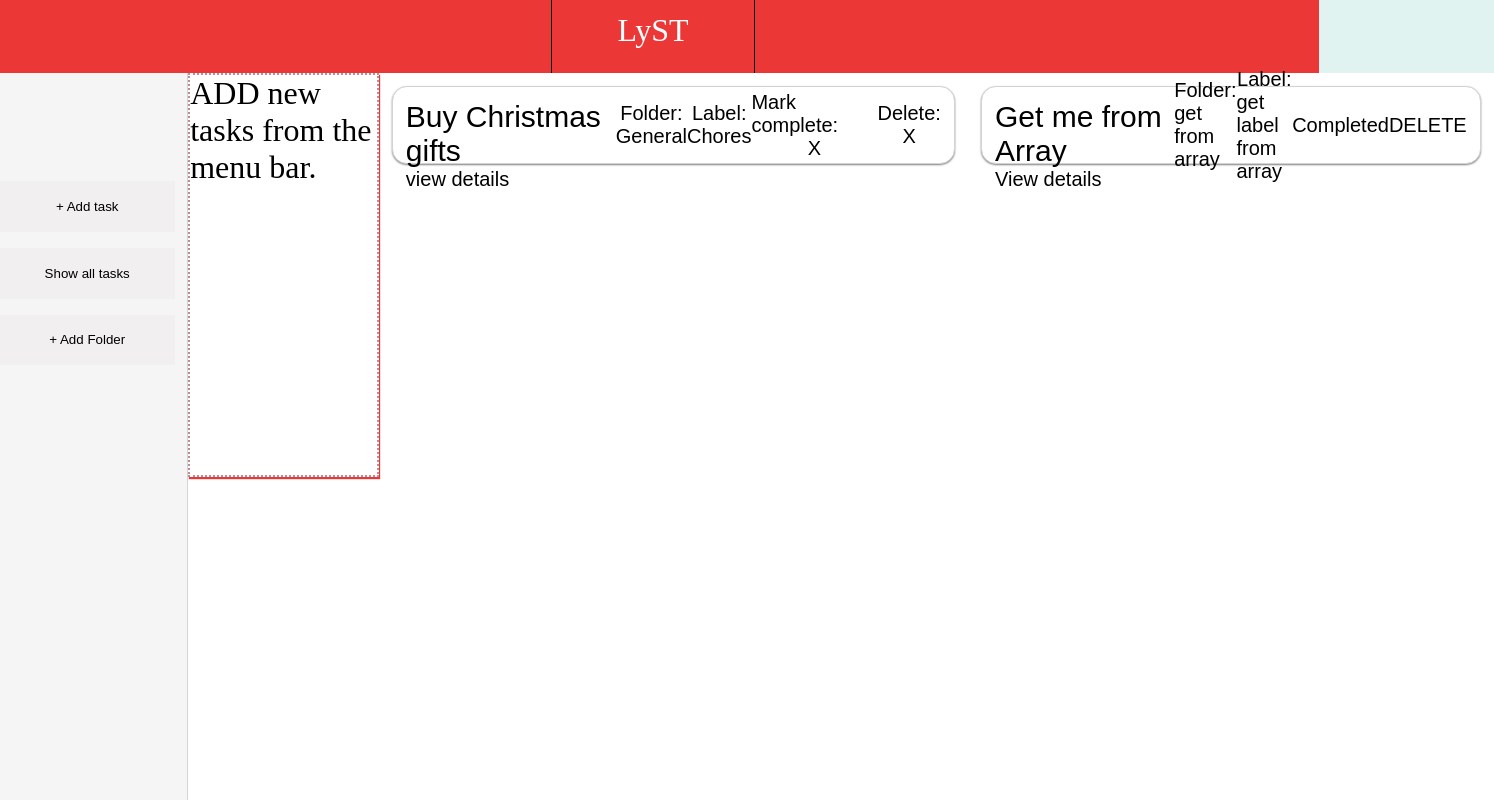
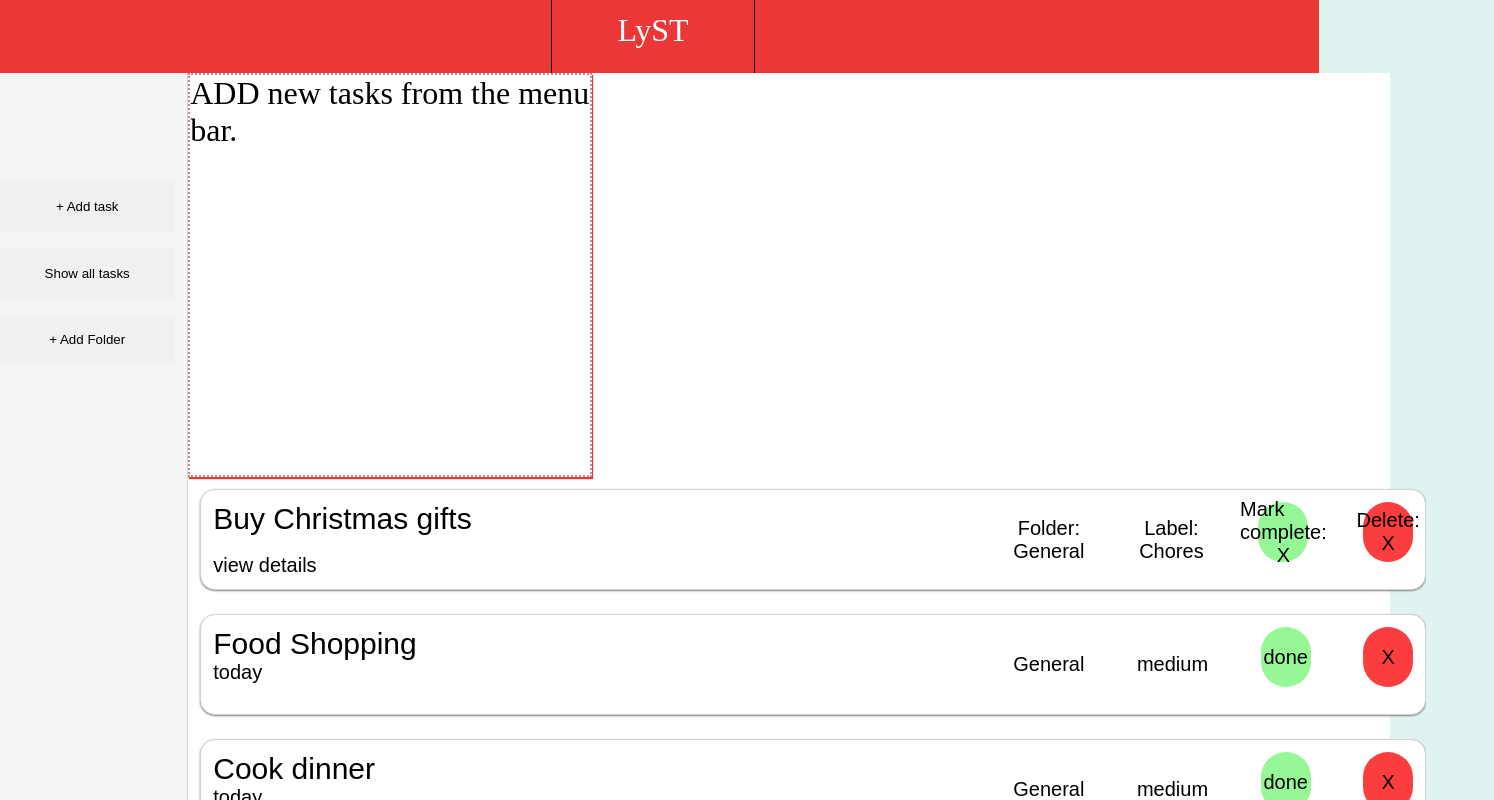
Before and after one commit to MattRueter/TOP_libraryapp, a website built with webpack: page dist/index.html in a window 1280 px wide. Both pictures are taken after a click on the button "Show all tasks". Shown: the top 800 px of the page, 1494 px wide, since content can reach past the window. Built offline with nearby package versions, Linux system fonts and the light colour scheme.

Commit message:
displaying tasks now interacts with array

```diff
--- a/src/DOM.js
+++ b/src/DOM.js
@@ -1,3 +1,7 @@
+let taskItemArray = [
+	{itemTitle:'Food Shopping', folder:'General', priority:'medium',deadline:'today', completed:'',notes:'Take Victoria with you.'},
+	{itemTitle: 'Cook dinner', folder: 'General', priority:'medium', deadline:'today', completed: '', notes:'make 4 servings'}
+];
 
 const display = document.querySelector('.display');
 
@@ -5,8 +9,16 @@ const display = document.querySelector('.display');
 //This creates an task item (Could probably be much simpler).
 const showTasks = document.querySelector('#taskBtn');
 	showTasks.addEventListener('click', () =>{
+		showAllTasks();
+	});
 
-		const taskItem = document.createElement('div');
+
+
+function showAllTasks(){
+	taskItemArray.forEach(item => {
+
+
+	const taskItem = document.createElement('div');
 		taskItem.classList.add('taskItem');
 		display.appendChild(taskItem);
 
@@ -17,12 +29,12 @@ const showTasks = document.querySelector('#taskBtn');
 				const title = document.createElement('div');
 				title.classList.add('title');
 				leftContainer.appendChild(title);
-				title.textContent = 'Get me from Array';
+				title.textContent = item.itemTitle;
 
-				const viewDetails = document.createElement('div');
-				viewDetails.classList.add('viewDetails');
-				leftContainer.appendChild(viewDetails);
-				viewDetails.textContent = 'View details';
+				const date = document.createElement('div');
+				date.classList.add('date');
+				leftContainer.appendChild(date);
+				date.textContent = item.deadline;
 
 			const rightContainer = document.createElement('div');
 			rightContainer.classList.add('rightContainer');
@@ -31,30 +43,24 @@ const showTasks = document.querySelector('#taskBtn');
 				const folderRef = document.createElement('div');
 				folderRef.classList.add('folderRef');
 				rightContainer.appendChild(folderRef);
-				folderRef.textContent = 'Folder:';
+				folderRef.textContent = item.folder;
 
-					const folder = document.createElement('div');
-					folder.setAttribute('id','folder');
-					folderRef.appendChild(folder);
-					folder.textContent ='get from array';
 
 				const labelRef = document.createElement('div');
 				labelRef.classList.add('labelRef');
 				rightContainer.appendChild(labelRef);
-				labelRef.textContent = 'Label:';
+				labelRef.textContent = item.priority;
 
-					const label = document.createElement('div');
-					label.setAttribute('id', 'label');
-					labelRef.appendChild(label);
-					label.textContent = 'get label from array';
+
 
 				const markComplete = document.createElement('div');
 				markComplete.classList.add('markComplete');
 				rightContainer.appendChild(markComplete);
-				markComplete.textContent ='Completed';
+				markComplete.textContent = 'done';
 
 				const deleteBtn = document.createElement('div');
 				deleteBtn.classList.add('delete');
 				rightContainer.appendChild(deleteBtn);
-				deleteBtn.textContent = 'DELETE';
+				deleteBtn.textContent = 'X';
 	});
+}
--- a/src/index.js
+++ b/src/index.js
@@ -2,11 +2,6 @@ import _ from 'lodash';
 import './styles.css';
 import './DOM.js';
 
-
-
-let taskItemArray = [
-	{title:'Food Shopping', folder:'General', priority:'medium',deadline:'today', completed:'',notes:'Take Victoria with you.'}
-];
 
 function taskConstructor (title,folder,priority,label,deadline,completed,notes) {
 	this.title = title;
@@ -22,8 +17,8 @@ function taskConstructor (title,folder,priority,label,deadline,completed,notes)
 }
 
 function showTask(currentTask){
-	const task =document.querySelector('.taskItem');
-	const title=document.querySelector('.title');
+	const task  = document.querySelector('.taskItem');
+	const title = document.querySelector('.title');
 
 	title.textContent=currentTask.title;
 
--- a/src/styles.css
+++ b/src/styles.css
@@ -51,7 +51,6 @@ button{
 
 main{
 	display:flex;
-
 }
 /*menu bar (always displayed) +Contained in 'main'*/
 		.menu{
@@ -77,6 +76,8 @@ main{
 		height:1000px;
 		width:100%;
 			display:flex;
+			flex-direction: column;
+			flex-wrap: nowrap;
 
 	}
 
@@ -164,8 +165,8 @@ and 'modify item box'*/
 				border-radius: 15px;
 				background-color: #ffffff;
 				box-shadow: 0px 1px 2px gray;
-			height:50px;
-			width:750px;
+			height:75px;
+			width:1200px;
 			margin:1%;
 			padding:1%;
 				font-size: 20px;
@@ -202,5 +203,18 @@ and 'modify item box'*/
 							justify-content: center;
 							align-items: center;
 						}
+						.markComplete{
+							background: #95f795;
+							border-radius: 25px;
+							width: 50px;
+							height: 60px;
+
+						}
+						.delete{
+							background: #fb3d3d;
+							border-radius: 25px;
+							width: 50px;
+							height: 60px;
+						}
 
 /*Modify item box below*/
--- a/webpack.config.js
+++ b/webpack.config.js
@@ -1,6 +1,7 @@
 const path = require('path');
 
 module.exports = {
+  mode: 'development',
   entry: './src/index.js',
   output: {
     filename: 'bundle.js',
```
